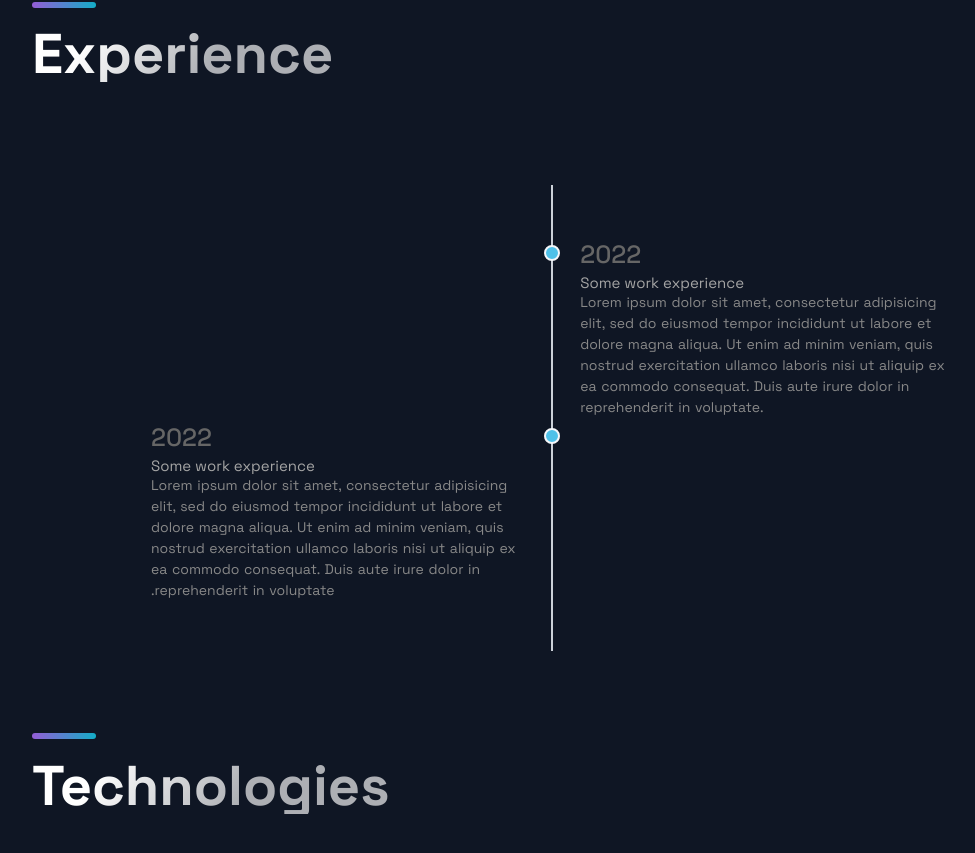
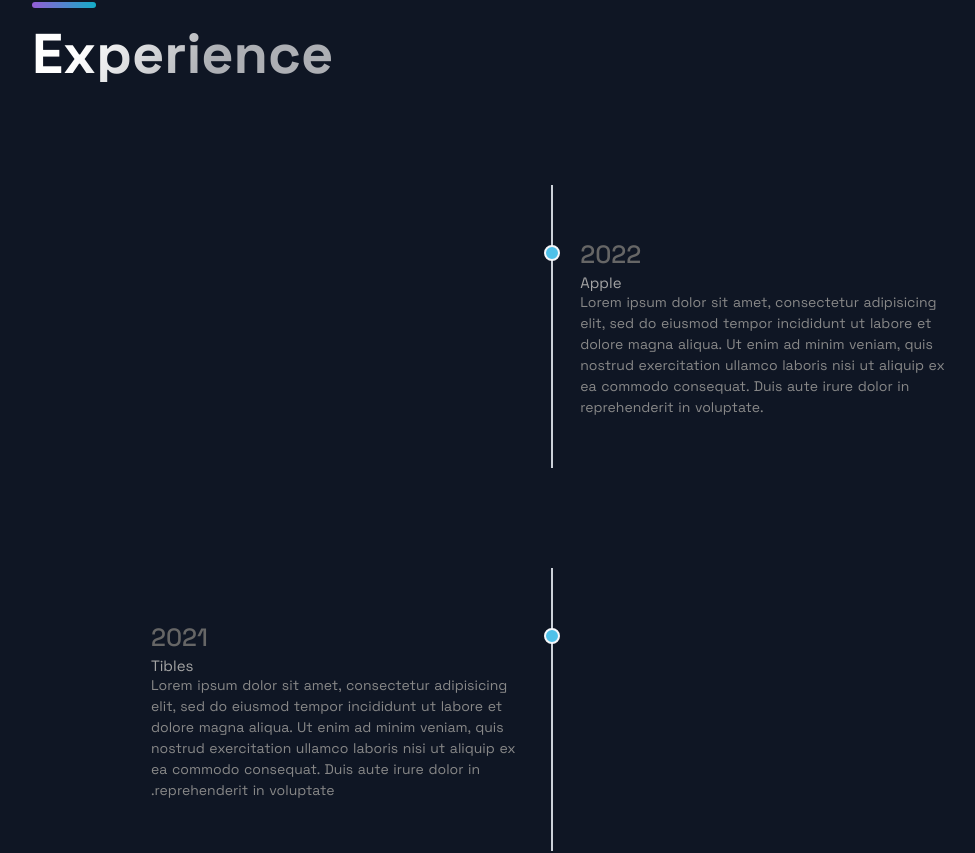
Before and after one commit to btims512/Portfolio_website, a Next.js app: page / in a window 1280 px wide. Shown: the part 4595-5448 px from the top of the page, without its empty margins (88-1063 px from the left). Built offline with nearby package versions, Linux system fonts and the light colour scheme.

Commit message:
final update to timeline for EOD

```diff
--- a/src/components/Experience/Experience.js
+++ b/src/components/Experience/Experience.js
@@ -30,7 +30,7 @@ import {
 import { experience, TimeLineData } from "../../constants/constants";
 
 
-const TOTAL_CAROUSEL_COUNT = experience.length;
+const TOTAL_TIMELINE_COUNT = experience.length;
 
 const Experience = () => {
   const [activeItem, setActiveItem] = useState(0);
@@ -98,14 +98,47 @@ const Experience = () => {
     ))
       } */}
 
-
-
       {experience.map((item, index) => {
           return (
-            <Timeline key={index}
-                final={index === TOTAL_CAROUSEL_COUNT - 1}>
-<div class="container">
-<div class="timeline-block timeline-block-right">
+            <Timeline final={index === TOTAL_TIMELINE_COUNT - 1}
+              key={index}
+              index={index}
+              active={activeItem}
+              onClick={(e) => handleClick(e, index)}
+              type="button"
+            >
+            <Timeline final={index === TOTAL_TIMELINE_COUNT - 1}
+              key={index}
+              index={index}
+              active={activeItem}
+              onClick={(e) => handleClick(e, index)}
+              type="button">
+
+                <div className="container" >
+
+    <div class={`${item.side}`}>
+  <div class="marker"></div>
+    <div class="timeline-content">
+      <h3>{`${item.year}`}</h3>
+      <span>{`${item.company}`}</span>
+      <p>Lorem ipsum dolor sit amet, consectetur adipisicing elit, sed do eiusmod tempor incididunt ut labore et dolore magna aliqua. Ut enim ad minim veniam, quis nostrud exercitation ullamco laboris nisi ut aliquip ex ea commodo consequat. Duis aute irure dolor in reprehenderit in voluptate.</p>
+    </div>
+</div>
+
+    </div>
+            </Timeline>
+              {/* <CarouselButtonDot active={activeItem} /> */}
+            </Timeline>
+          );
+        })}
+
+{/* {experience.map((item, index) => {
+  <Timeline key={index}
+    final={index === TOTAL_CAROUSEL_COUNT - 1}>
+
+    <div className="container">
+
+    <div class="timeline-block timeline-block-right">
   <div class="marker"></div>
     <div class="timeline-content">
       <h3>{`${item.year}`}</h3>
@@ -114,45 +147,14 @@ const Experience = () => {
     </div>
 </div>
 
-<div class="timeline-block timeline-block-left">
-  <div class="marker"></div>
-    <div class="timeline-content">
-      <h3>{`${item.year}`}</h3>
-      <span>Some work experience</span>
-      <p>Lorem ipsum dolor sit amet, consectetur adipisicing elit, sed do eiusmod tempor incididunt ut labore et dolore magna aliqua. Ut enim ad minim veniam, quis nostrud exercitation ullamco laboris nisi ut aliquip ex ea commodo consequat. Duis aute irure dolor in reprehenderit in voluptate.</p>
     </div>
-</div>
-{/*
-   <div class="timeline-block timeline-block-right">
-      <div class="marker"></div>
-      <div class="timeline-content">
-         <h3>Third Year</h3>
-         <span>Some work experience</span>
-         <p>Lorem ipsum dolor sit amet, consectetur adipisicing elit, sed do eiusmod tempor incididunt ut labore et dolore magna aliqua. Ut enim ad minim veniam, quis nostrud exercitation ullamco laboris nisi ut aliquip ex ea commodo consequat. Duis aute irure dolor in reprehenderit in voluptate.</p>
-      </div>
-   </div>
 
-   <div class="timeline-block timeline-block-left">
-      <div class="marker"></div>
-      <div class="timeline-content">
-         <h3>Fourth Year</h3>
-         <span>Some work experience</span>
-         <p>Lorem ipsum dolor sit amet, consectetur adipisicing elit, sed do eiusmod tempor incididunt ut labore et dolore magna aliqua. Ut enim ad minim veniam, quis nostrud exercitation ullamco laboris nisi ut aliquip ex ea commodo consequat. Duis aute irure dolor in reprehenderit in voluptate.</p>
-      </div>
-   </div>
 
-   <div class="timeline-block timeline-block-right">
-      <div class="marker"></div>
-      <div class="timeline-content">
-         <h3>Fifth Year</h3>
-         <span>Some work experience</span>
-         <p>Lorem ipsum dolor sit amet, consectetur adipisicing elit, sed do eiusmod tempor incididunt ut labore et dolore magna aliqua. Ut enim ad minim veniam, quis nostrud exercitation ullamco laboris nisi ut aliquip ex ea commodo consequat. Duis aute irure dolor in reprehenderit in voluptate.</p>
-      </div>
-   </div> */}
-</div>
-    </Timeline>
-          );
-        })}
+
+  </Timeline>
+})} */}
+
+
 
     </Section>
   );
--- a/src/constants/constants.js
+++ b/src/constants/constants.js
@@ -98,15 +98,25 @@ export const experience = [
     year: "2022",
     responsibilities:
       "Develop and maintain accessible, responsive, functional and rich Apple-quality user experiences for multiple internal Apple sites to allow recruiters to easily access information needed to perform their daily tasks.",
+      side: "timeline-block timeline-block-right"
   },
 
-  // {
-  //   title: "Web Developer Consultant",
-  //   company: "Tibles",
-  //   year: "2021",
-  //   responsibilities:
-  //     "Develop and maintain accessible, responsive, functional and rich Apple-quality user experiences for multiple internal Apple sites to allow recruiters to easily access information needed to perform their daily tasks.",
-  // },
+  {
+    title: "Web Developer Consultant",
+    company: "Tibles",
+    year: "2021",
+    responsibilities:
+      "Develop and maintain accessible, responsive, functional and rich Apple-quality user experiences for multiple internal Apple sites to allow recruiters to easily access information needed to perform their daily tasks.",
+      side: "timeline-block timeline-block-left"
+  },
+  {
+    title: "Web Developer Consultant",
+    company: "Apple",
+    year: "2014",
+    responsibilities:
+      "Develop and maintain accessible, responsive, functional and rich Apple-quality user experiences for multiple internal Apple sites to allow recruiters to easily access information needed to perform their daily tasks.",
+      side: "timeline-block timeline-block-right"
+  },
 ];
 
 export const TimeLineData = [
```
